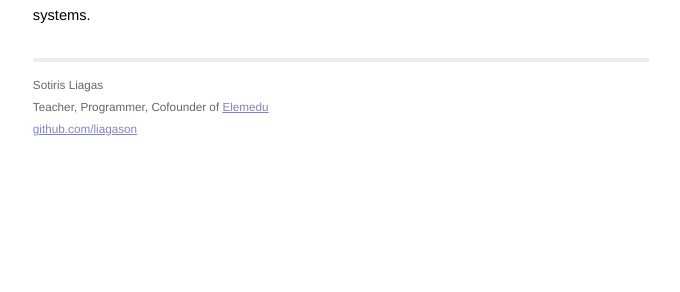
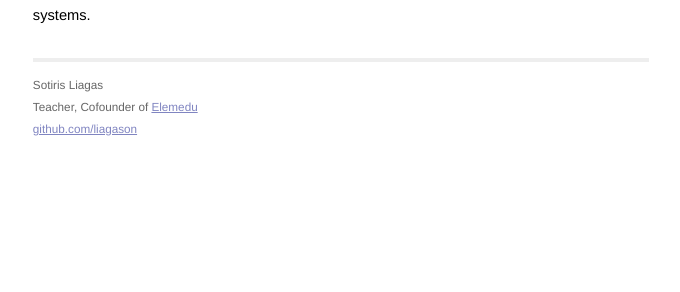
Before and after one commit to liagason/A-Jekyll-Blog, a Jekyll site: the page built from index.html, in a window 1280 px wide. Shown: the part 496-788 px from the top of the page, without its empty margins (299-979 px from the left). Built offline with Jekyll 4.4.1, drawn with Linux system fonts in a browser that asks for light colours; some of the changed lines change nothing that is shown.

Commit message:
Update default.html

```diff
--- a/_layouts/default.html
+++ b/_layouts/default.html
@@ -5,6 +5,12 @@
    <meta name="author" content="Sotiris Liagas" />
    <meta name="description" content="Sotiris Liagas' personal homepage">
    <meta name="keywords" content="teaching, edtech, elemedu, programming, coding, k-12, liagason">
+   <link
+      href="http://liagason.com/feed.xml"
+      rel="alternate"
+      title="Sotiris Liagas"
+      type="application/atom+xml"
+   />
    <title>{{ page.title }}</title>
    <!-- syntax highlighting CSS -->
    <link rel="stylesheet" href="/css/syntax.css" type="text/css" />
@@ -36,7 +42,7 @@
       <p>
         Sotiris Liagas
         <br />
-          Teacher, Programmer, Cofounder of
+          Teacher, Cofounder of
           <a href="https://elemedu.com/">Elemedu</a>
          <br />
           <a href="https://github.com/liagason/">github.com/liagason</a>
```
